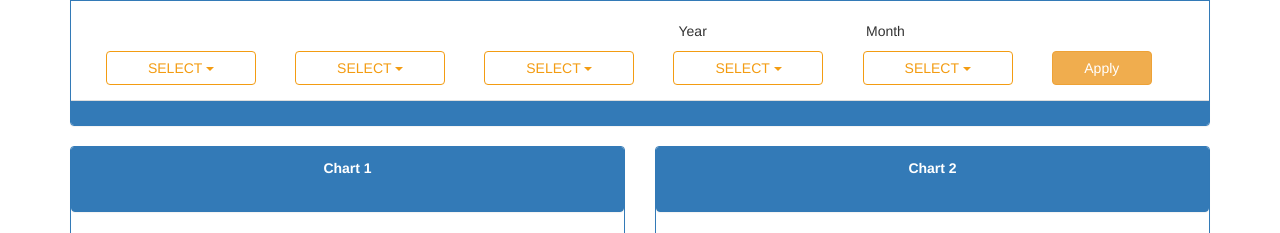
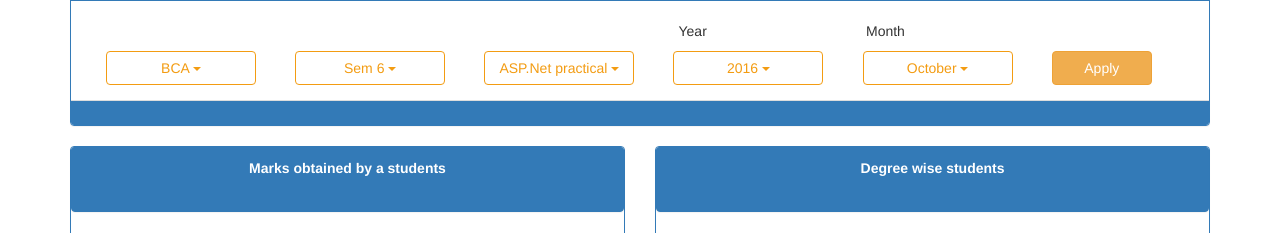
Before and after one commit to nandini8/awsdjango, a Django app: template templates/kpi_app/charts.html in a window 1280 px wide. Shown: the part 115-348 px from the top of the page. Run offline with Django 3.2, Linux system fonts and the light colour scheme; the template is opened without the code that fills it, so the values that code supplies are empty; parts of the project's set-up code (start-up, migrations or seed data) failed here and were passed over; some libraries are stand-ins or nearby versions.

Commit message:
templates changed

```diff
--- a/kpi_app/views.py
+++ b/kpi_app/views.py
@@ -25,6 +25,7 @@ def home(request):
 		email = request.user.email
 		user_obj = User.objects.get(email=email)
 		role = Role.objects.filter(id=UserRole.objects.get(id=user_obj.id).id)
+		print(user_obj)
 		try:
 			if user_obj:
 				context_dict_1 = getData(user_obj)
--- a/templates/kpi_app/charts.html
+++ b/templates/kpi_app/charts.html
@@ -23,7 +23,7 @@
 		<div class="row text-center">
 			<div class="col-lg-6 col-md-6 col-sm-6 col-xs-6">
 				<div class="panel panel-primary">
-					<div class="panel panel-heading"><b>Chart 1</b></div>
+					<div class="panel panel-heading"><b> Marks obtained by a students</b></div>
 					<div class="panel panel-body" id ="chart1">
 						  <!--Load the AJAX API-->
                 <script type="text/javascript" src="https://www.gstatic.com/charts/loader.js"></script>
@@ -78,12 +78,12 @@
 
 			<div class="col-lg-6 col-md-6 col-sm-6 col-xs-6">
 				<div class="panel panel-primary">
-					<div class="panel panel-heading"><b>Chart 2</b></div>
+					<div class="panel panel-heading"><b>Degree wise students</b></div>
 					<div class="panel panel-body " id ="chart2">
 						<!--Load the AJAX API-->
               <script type="text/javascript" src="https://www.gstatic.com/charts/loader.js"></script>
+              <script type="text/javascript" src="https://www.gstatic.com/charts/loader.js"></script>
     <script type="text/javascript">
-
 
       // Load the Visualization API and the corechart package.
       google.charts.load('current', {'packages':['corechart']});
@@ -94,34 +94,25 @@
       // Callback that creates and populates a data table,
       // instantiates the pie chart, passes in the data and
       // draws it.
-
       function drawChart() {
 
         // Create the data table.
         var data = new google.visualization.DataTable();
-                  data.addColumn('string', 'Names');
-                  data.addColumn('number', 'Marks');
-
-                  //document.write(django_data);
-
-                  var result = '';
-
+        data.addColumn('string', 'Topping');
+        data.addColumn('number', 'Slices');
         data.addRows([
-          				  ['Mike',50], // Example of specifying actual and formatted values.
-          				  ['Bob', 100],                              // More typically this would be done using a
-          				  ['Alice',75],                           // formatter.
-          				  ['Frank',23],
-          				  ['Floyd', 82],
-          				  ['Fritz', 44],
+          ['BCA', 3],
+          ['BBA', 1],
+          ['B.COM', 1],
         ]);
 
         // Set chart options
-                  var options = {'title':'Total Marks obtained by a student',
+        var options = {'title':'Total Students Degree wise',
                        'width':500,
                        'height':500};
 
         // Instantiate and draw our chart, passing in some options.
-                  var chart = new google.visualization.ColumnChart(document.getElementById('chart2'));
+        var chart = new google.visualization.PieChart(document.getElementById('chart2'));
         chart.draw(data, options);
       }
     </script>
--- a/templates/kpi_app/home.html
+++ b/templates/kpi_app/home.html
@@ -80,7 +80,7 @@
 				  <div class="col-md-2">
 					  <div class="dropdown">
 						  <button class="btn btn-default dropdown-toggle" type="button" id="dropdownMenu1" data-toggle="dropdown" aria-haspopup="true" aria-expanded="true">
-						    SELECT
+						    BCA
 						    <span class="caret"></span>
 						  </button>
 						  <ul class="dropdown-menu" aria-labelledby="dropdownMenu1">
@@ -95,7 +95,7 @@
 				  <div class="col-md-2">
 				  	<div class="dropdown">
 						  <button class="btn btn-default dropdown-toggle" type="button" id="dropdownMenu1" data-toggle="dropdown" aria-haspopup="true" aria-expanded="true">
-						    SELECT
+						    Sem 6
 						    <span class="caret"></span>
 						  </button>
 						  <ul class="dropdown-menu" aria-labelledby="dropdownMenu1">
@@ -110,7 +110,7 @@
 				  <div class="col-md-2">
 				  	<div class="dropdown">
 						  <button class="btn btn-default dropdown-toggle" type="button" id="dropdownMenu1" data-toggle="dropdown" aria-haspopup="true" aria-expanded="true">
-						    SELECT
+						    ASP.Net practical
 						    <span class="caret"></span>
 						  </button>
 						  <ul class="dropdown-menu" aria-labelledby="dropdownMenu1">
@@ -125,7 +125,7 @@
 				  <div class="col-md-2">
 				  	<div class="dropdown">
 						  <button class="btn btn-default dropdown-toggle" type="button" id="dropdownMenu1" data-toggle="dropdown" aria-haspopup="true" aria-expanded="true">
-						   SELECT
+						   2016
 						    <span class="caret"></span>
 						  </button>
 						  <ul class="dropdown-menu" aria-labelledby="dropdownMenu1">
@@ -140,7 +140,7 @@
 				  <div class="col-md-2">
 				  	<div class="dropdown">
 						  <button class="btn btn-default dropdown-toggle" type="button" id="dropdownMenu1" data-toggle="dropdown" aria-haspopup="true" aria-expanded="true">
-						    SELECT
+						    October
 						    <span class="caret"></span>
 						  </button>
 						  <ul class="dropdown-menu" aria-labelledby="dropdownMenu1">
--- a/templates/kpi_app/login.html
+++ b/templates/kpi_app/login.html
@@ -33,7 +33,7 @@
 						<h4><b>Predective Key Performance Indicator System</b></h4>
 					</div>
 					<div class="row text-center" style="background-color: #f7f7f7; padding-top: 10px;">
-						<h5>Log in with your email id</h5>
+						<h5><b>Log in with your Gmail id</b></h5>
 					</div>
 					<div class="row" style="padding-bottom: 10px; padding-top: 20px; background-color: #f7f7f7;">
 						<center><a href="{% url 'social:begin' 'google-oauth2' %}?next=/KPI/home/" class="btn btn-danger btn-lg" style="background-color: #bb1225">Log In</a></center>
```
Also changed, not shown: 1 other file. Lines whose indentation alone changed are shown as unchanged.
